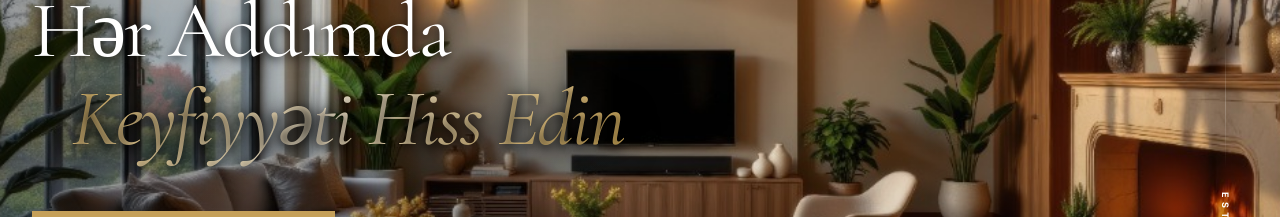
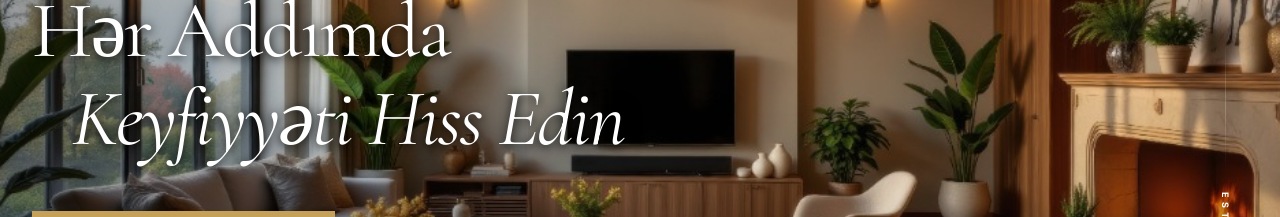
Before and after one commit to umidbabayeff/parketera.az, a React (Vite) app: page / in a window 1280 px wide. Shown: the part 302-519 px from the top of the page. Built offline with nearby package versions, Linux system fonts and the light colour scheme; no server answers; the database is empty.

Commit message:
style: change hero slogan color to white

```diff
--- a/src/components/Hero.jsx
+++ b/src/components/Hero.jsx
@@ -33,7 +33,7 @@ const Hero = () => {
             </span>
             <h1 className="text-5xl md:text-[5rem] font-display leading-[1.1] text-white mb-12 tracking-tight text-shadow-premium">
               Hər Addımda <br />
-              <span className="italic pl-4 md:pl-10 luxury-gradient">Keyfiyyəti Hiss Edin</span>
+              <span className="italic pl-4 md:pl-10 text-white">Keyfiyyəti Hiss Edin</span>
             </h1>
             <div className="flex flex-wrap gap-8 items-center">
               <button className="btn-primary flex items-center gap-4 px-10 py-5 group bg-accent-gold border-none rounded-none">
```
Also changed, not shown: 1 other file (tests, documents, lock files or other folders).
